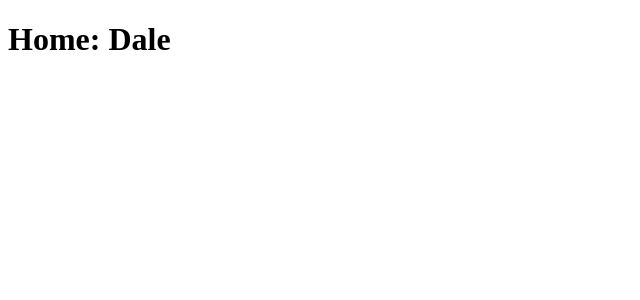
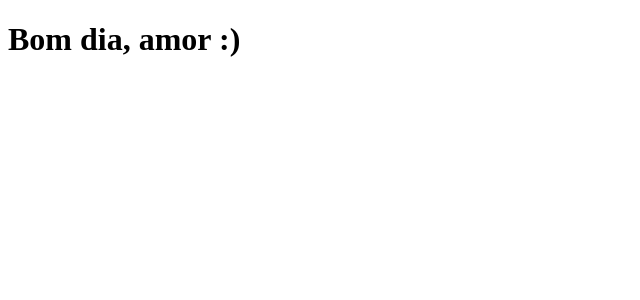
Before and after one commit to IsTorres/studies, a Next.js app: page / in a window 1280 px wide. Shown: the top 300 px of the page, without its empty margins (0-640 px from the left). Built offline with nearby package versions, Linux system fonts and the light colour scheme.

Commit message:
new message

```diff
--- a/pages/index.js
+++ b/pages/index.js
@@ -1,3 +1,3 @@
 export default function Home () {
-    return <h1>Home: Dale</h1>
+    return <h1>Bom dia, amor :)</h1>
 }
```
